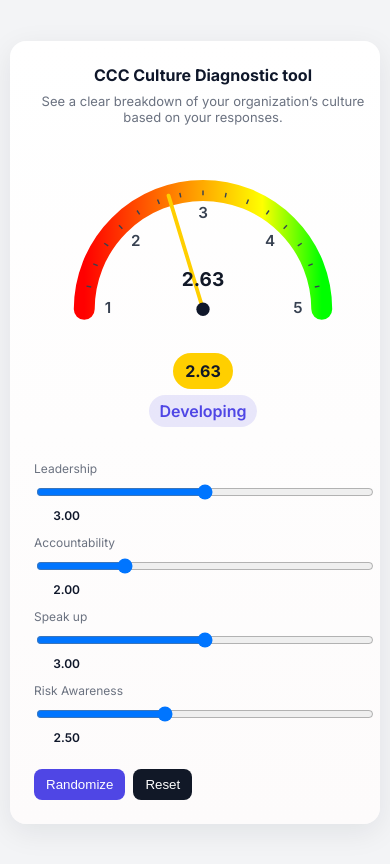
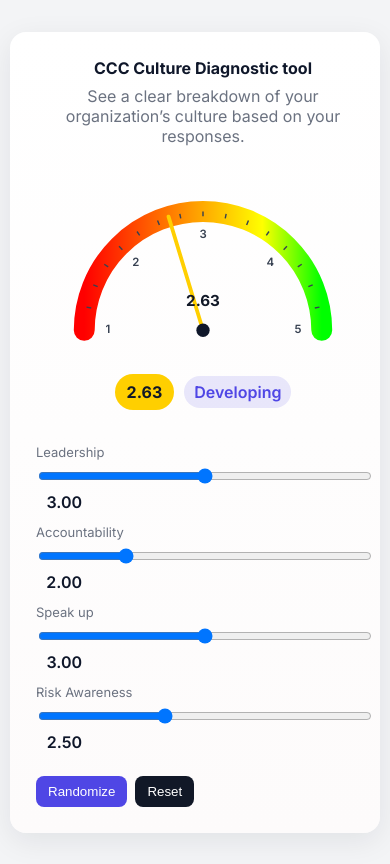
Before and after one commit to Choloooo/ccc, a plain HTML site: page index.html in a window 390 px wide. Drawn offline with Linux system fonts and the light colour scheme.

Commit message:
Refactor CSS and HTML structure for layout improvements

```diff
--- a/index.html
+++ b/index.html
@@ -7,7 +7,6 @@
 <link rel="preconnect" href="https://fonts.googleapis.com">
 <link rel="preconnect" href="https://fonts.gstatic.com" crossorigin>
 <link href="https://fonts.googleapis.com/css2?family=Inter:wght@400;600;700&display=swap" rel="stylesheet">
-
 <style>
 :root{
   --card-bg: linear-gradient(180deg,#ffffff, #fdfbfb);
@@ -16,17 +15,16 @@
   --accent: #4f46e5;
 }
 
-/* Base layout */
-html,body{height:100%;}
+html,body{height:100%; margin:0;}
 body {
   font-family: 'Inter', system-ui;
   display:flex;
   align-items:center;
   justify-content:center;
-  margin:0;
   background:#f3f4f6;
-  padding:40px;
+  padding:20px;
   color:#0f172a;
+  overflow-x:hidden;
 }
 
 .card{
@@ -38,15 +36,15 @@ body {
   padding:22px;
   display:flex;
   gap:24px;
-  align-items:flex-start;
+  align-items:center;
   flex-wrap:wrap;
 }
 
-.left{flex:1 1 350px; padding:12px; min-width:0; word-break: break-word;}
-.right{flex:1 1 300px; padding:8px 4px; min-width:0;}
+.left{flex: none; padding:12px; min-width:300px;}
+.right{flex: none; padding:8px 4px; min-width:280px;}
 
-h2{margin:0 0 8px;font-size:20px; word-break: break-word;}
-p.lead{margin:0 0 18px;color:var(--muted); word-break: break-word;}
+h2{margin:0 0 8px;font-size:20px}
+p.lead{margin:0 0 18px;color:var(--muted)}
 
 svg{
   width:100%;
@@ -58,13 +56,13 @@ svg{
   stroke:#111827;
   stroke-width:4;
   stroke-linecap:round;
-  transform-origin:175px 175px;
+  transform-origin:50% 87.5%; /* dynamic origin */
   transition: transform 800ms cubic-bezier(.2,.9,.2,1), stroke 300ms ease;
 }
 .center-circle{fill:#0f172a}
 text.needle-value{font-size:24px;font-weight:700;fill:#111827;text-anchor:middle;dominant-baseline:middle;}
 
-.value-badge{display:flex;align-items:center;gap:10px;margin-top:16px; flex-wrap:wrap; justify-content:center;}
+.value-badge{display:flex;align-items:center;gap:10px;margin-top:16px;justify-content:center;}
 .score-pill{font-weight:700;padding:8px 12px;border-radius:999px;color:#111827}
 .level-pill{padding:6px 10px;border-radius:999px;background:rgba(79,70,229,0.12);color:#4f46e5;font-weight:600}
 
@@ -91,30 +89,17 @@ button{background:var(--accent);border:none;color:white;padding:8px 12px;border-
 
 /* Phones */
 @media(max-width:600px){
-  body{padding:16px;}
   .card{
     flex-direction:column;
     text-align:center;
     gap:18px;
-    width:100%;
-    max-width:100%;
-    padding:16px;
   }
-
   .left, .right{
     padding:8px;
     min-width:100%;
-    flex:1 1 auto;
   }
-
   h2{font-size:18px;}
-  p.lead{font-size:14px;}
   text.needle-value{font-size:20px;}
-
-  .value-badge{
-    justify-content:center;
-  }
-
   .control label{
     width:100%;
     text-align:left;
@@ -124,22 +109,17 @@ button{background:var(--accent);border:none;color:white;padding:8px 12px;border-
     align-items:flex-start;
     gap:6px;
   }
-  .control input[type=range]{
-    width:100%;
-  }
+  .control input[type=range]{width:100%;}
 }
 
 /* Very small phones */
 @media(max-width:400px){
-  body{padding:10px;}
   svg{max-height:190px;}
   h2{font-size:16px;}
-  p.lead{font-size:13px;}
-  .value-badge{flex-direction:column; gap:6px;}
-  .control label{font-size:12px;}
-  .control .num{font-size:12px;}
+  text.needle-value{font-size:16px;}
+  #majorNumbers text{font-size:12px;}
+  body{padding:10px;}
 }
-
 </style>
 </head>
 <body>
@@ -149,9 +129,7 @@ button{background:var(--accent);border:none;color:white;padding:8px 12px;border-
     <h2>CCC Culture Diagnostic tool</h2>
     <p class="lead">See a clear breakdown of your organization’s culture based on your responses.</p>
 
-
     <svg viewBox="0 0 350 200">
-      <!-- COLOR GRADIENT -->
       <defs>
         <linearGradient id="gaugeGradient" gradientUnits="userSpaceOnUse" x1="50" y1="175" x2="300" y2="175">
           <stop offset="0%" stop-color="#FF0000"/>
@@ -159,25 +137,11 @@ button{background:var(--accent);border:none;color:white;padding:8px 12px;border-
           <stop offset="100%" stop-color="#00FF00"/>
         </linearGradient>
       </defs>
-
-      <!-- Gauge Arc -->
-      <path d="M50,175 A125,125 0 0,1 300,175"
-            stroke="url(#gaugeGradient)"
-            fill="none"
-            stroke-width="22"
-            stroke-linecap="round"/>
-
-      <!-- Minor Tick Marks -->
+      <path d="M50,175 A125,125 0 0,1 300,175" stroke="url(#gaugeGradient)" fill="none" stroke-width="22" stroke-linecap="round"/>
       <g id="minorTicks"></g>
-
-      <!-- Needle -->
-      <line x1="175" y1="175" x2="50" y2="175" class="needle" id="needle" />
-      <circle cx="175" cy="175" r="7" class="center-circle" />
-
-      <!-- Needle Value -->
+      <line x1="175" y1="175" x2="50" y2="175" class="needle" id="needle"/>
+      <circle cx="175" cy="175" r="7" class="center-circle"/>
       <text id="needleValue" class="needle-value" x="175" y="145">—</text>
-
-      <!-- Major Numbers -->
       <g id="majorNumbers"></g>
     </svg>
 
@@ -189,36 +153,30 @@ button{background:var(--accent);border:none;color:white;padding:8px 12px;border-
 
   <div class="right">
     <div class="controls">
-
       <div class="control">
         <label>Leadership</label>
         <input id="Leadership" type="range" min="1" max="5" step="0.01" value="3">
         <div class="num" id="LeadershipVal">3.00</div>
       </div>
-
       <div class="control">
         <label>Accountability</label>
         <input id="Accountability" type="range" min="1" max="5" step="0.01" value="2">
         <div class="num" id="AccountabilityVal">2.00</div>
       </div>
-
       <div class="control">
         <label>Speak up</label>
         <input id="SpeakUp" type="range" min="1" max="5" step="0.01" value="3">
         <div class="num" id="SpeakUpVal">3.00</div>
       </div>
-
       <div class="control">
         <label>Risk Awareness</label>
         <input id="RiskAwareness" type="range" min="1" max="5" step="0.01" value="2.5">
         <div class="num" id="RiskAwarenessVal">2.50</div>
       </div>
-
       <div class="actions">
         <button id="randomBtn">Randomize</button>
         <button id="resetBtn" style="background:#111827">Reset</button>
       </div>
-
     </div>
   </div>
 </div>
@@ -234,12 +192,9 @@ const needleValue = document.getElementById("needleValue");
 const minorTicksGroup = document.getElementById("minorTicks");
 const majorNumbersGroup = document.getElementById("majorNumbers");
 
-// Draw minor ticks for 0°–180° semicircle
+// Draw minor ticks
 function drawMinorTicks(){
-  const centerX = 175;
-  const centerY = 175;
-  const radius = 125;
-  const tickLength = 5;
+  const centerX = 175, centerY = 175, radius = 125, tickLength = 5;
   const minorSegments = 4;
   const totalTicks = (maxScore-1)*minorSegments;
   for(let i=1; i<totalTicks; i++){
@@ -250,21 +205,16 @@ function drawMinorTicks(){
     const x2 = centerX + radius*Math.cos(rad);
     const y2 = centerY - radius*Math.sin(rad);
     const tick = document.createElementNS("http://www.w3.org/2000/svg","line");
-    tick.setAttribute("x1",x1);
-    tick.setAttribute("y1",y1);
-    tick.setAttribute("x2",x2);
-    tick.setAttribute("y2",y2);
-    tick.setAttribute("stroke","#374151");
-    tick.setAttribute("stroke-width","1.5");
+    tick.setAttribute("x1",x1); tick.setAttribute("y1",y1);
+    tick.setAttribute("x2",x2); tick.setAttribute("y2",y2);
+    tick.setAttribute("stroke","#374151"); tick.setAttribute("stroke-width","1.5");
     minorTicksGroup.appendChild(tick);
   }
 }
 
 // Draw major numbers inside the gauge
 function drawMajorNumbersInside(){
-  const centerX = 175;
-  const centerY = 175;
-  const radius = 125;
+  const centerX = 175, centerY = 175, radius = 125;
   const numberRadius = radius - 25;
   const numbers = [1,2,3,4,5];
   numbers.forEach((num, i)=>{
@@ -273,12 +223,9 @@ function drawMajorNumbersInside(){
     const x = centerX + numberRadius * Math.cos(rad - Math.PI);
     const y = centerY - numberRadius * Math.sin(rad);
     const text = document.createElementNS("http://www.w3.org/2000/svg","text");
-    text.setAttribute("x", x);
-    text.setAttribute("y", y);
-    text.setAttribute("font-size","16");
-    text.setAttribute("font-weight","600");
-    text.setAttribute("text-anchor","middle");
-    text.setAttribute("dominant-baseline","middle");
+    text.setAttribute("x", x); text.setAttribute("y", y);
+    text.setAttribute("font-size","16"); text.setAttribute("font-weight","600");
+    text.setAttribute("text-anchor","middle"); text.setAttribute("dominant-baseline","middle");
     text.setAttribute("fill","#374151");
     text.textContent = num;
     majorNumbersGroup.appendChild(text);
@@ -304,14 +251,10 @@ function getGradientColor(avg) {
   let r, g, b;
   if (t <= 0.5) {
     const p = t / 0.5;
-    r = 255;
-    g = Math.round(0 + (255 - 0) * p);
-    b = 0;
+    r = 255; g = Math.round(0 + (255 - 0) * p); b = 0;
   } else {
     const p = (t - 0.5) / 0.5;
-    r = Math.round(255 - 255 * p);
-    g = 255;
-    b = 0;
+    r = Math.round(255 - 255 * p); g = 255; b = 0;
   }
   return `rgb(${r},${g},${b})`;
 }
```
